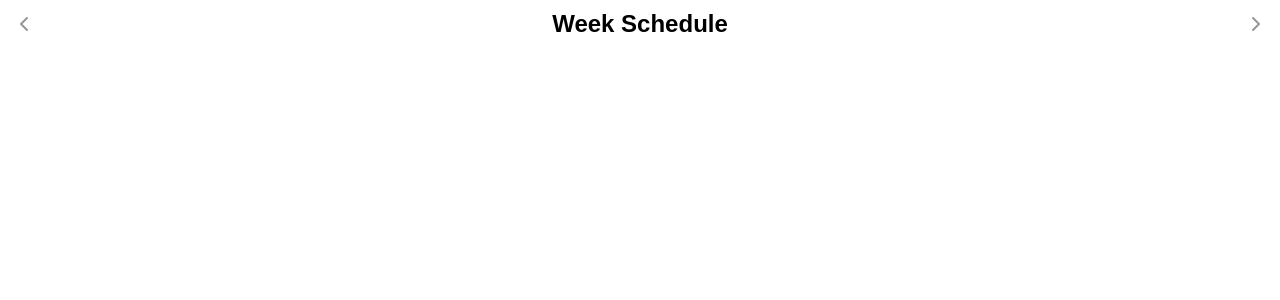
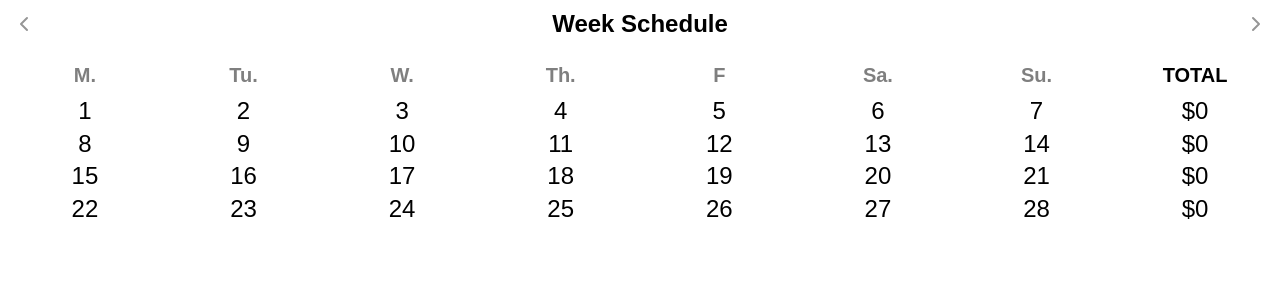
Before and after one commit to MinhQuan-Tran/Payment-Calculator, a Vue app in the folder Payment Calculator/: page / in a window 1280 px wide. Shown: the top 300 px of the page. Built offline with nearby package versions, Linux system fonts and the light colour scheme.

Commit message:
Update test layout

```diff
--- a/Payment Calculator/src/components/WeekSchedule.vue
+++ b/Payment Calculator/src/components/WeekSchedule.vue
@@ -9,16 +9,71 @@ export default {
 </script>
 
 <template>
-    <div>
+    <div class="week-schedule">
         <div class="title">
             <button class="prev-btn"><img src="@/components/icons/next.svg" alt="prev"></button>
             <b>{{ title }}</b>
             <button class="next-btn"><img src="@/components/icons/next.svg" alt="next"></button>
         </div>
+        <div class="calendar">
+            <div class="week-day">M.</div>
+            <div class="week-day">Tu.</div>
+            <div class="week-day">W.</div>
+            <div class="week-day">Th.</div>
+            <div class="week-day">F</div>
+            <div class="week-day">Sa.</div>
+            <div class="week-day">Su.</div>
+            <div class="week-total">TOTAL</div>
+
+            <!-- DaySchedule component will be here -->
+
+            <div class="day">1</div>
+            <div class="day">2</div>
+            <div class="day">3</div>
+            <div class="day">4</div>
+            <div class="day">5</div>
+            <div class="day">6</div>
+            <div class="day">7</div>
+            <div class="total">0</div>
+
+            <div class="day">8</div>
+            <div class="day">9</div>
+            <div class="day">10</div>
+            <div class="day">11</div>
+            <div class="day">12</div>
+            <div class="day">13</div>
+            <div class="day">14</div>
+            <div class="total">0</div>
+
+            <div class="day">15</div>
+            <div class="day">16</div>
+            <div class="day">17</div>
+            <div class="day">18</div>
+            <div class="day">19</div>
+            <div class="day">20</div>
+            <div class="day">21</div>
+            <div class="total">0</div>
+
+            <div class="day">22</div>
+            <div class="day">23</div>
+            <div class="day">24</div>
+            <div class="day">25</div>
+            <div class="day">26</div>
+            <div class="day">27</div>
+            <div class="day">28</div>
+            <div class="total">0</div>
+        </div>
     </div>
 </template>
 
 <style scoped>
+.week-schedule {
+    display: flex;
+    flex-direction: column;
+    align-items: stretch;
+    justify-content: center;
+}
+
 .title {
     display: flex;
     flex-direction: row;
@@ -50,4 +105,27 @@ export default {
 .prev-btn {
     transform: rotate(180deg);
 }
+
+.calendar {
+    display: grid;
+    grid-template-columns: repeat(8, 1fr);
+    grid-template-rows: repeat(6, 1fr);
+    gap: 0.2rem;
+    margin-top: 1rem;
+    text-align: center;
+}
+
+.calendar .week-day,
+.calendar .week-total {
+    font-weight: bold;
+    font-size: smaller;
+}
+
+.calendar .week-day {
+    color: rgba(0, 0, 0, 0.5)
+}
+
+.calendar .total::before {
+    content: "$";
+}
 </style>
```
Also changed, not shown: 1 other file (tests, documents, lock files or other folders).
